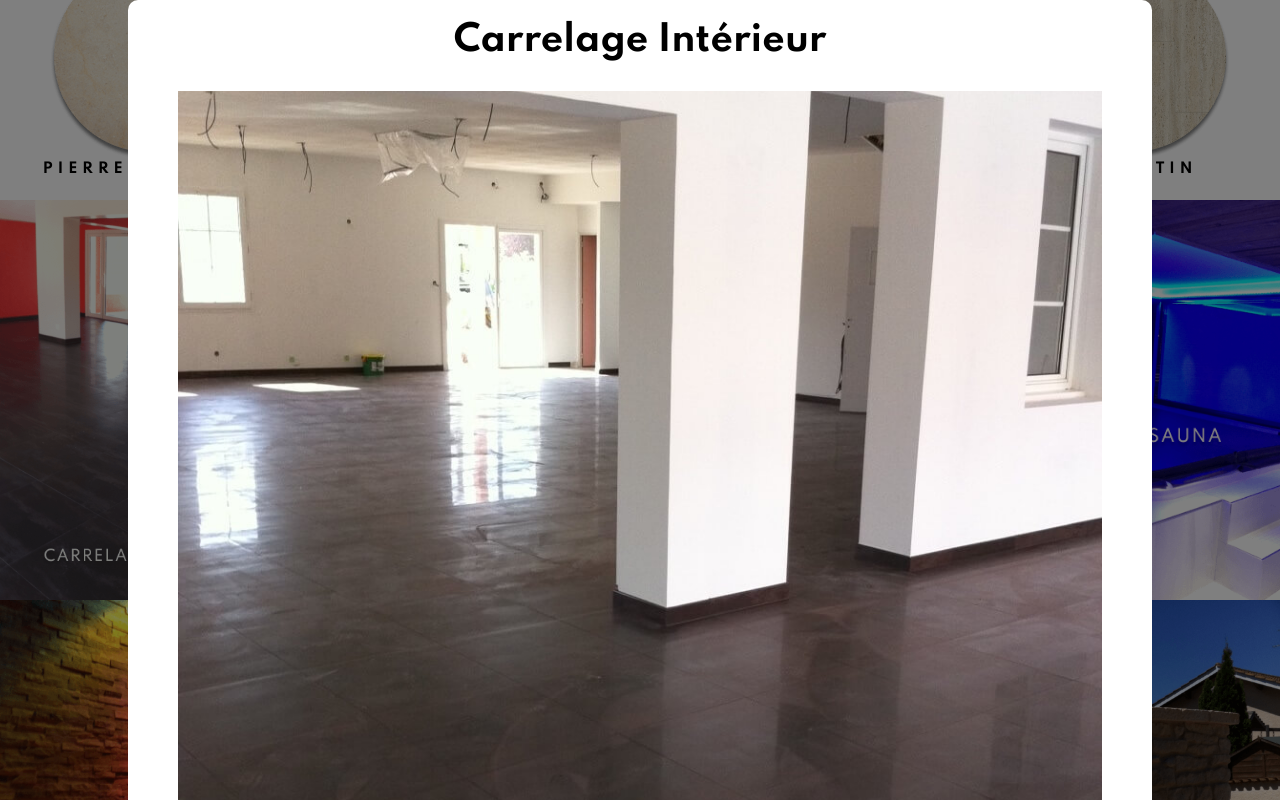
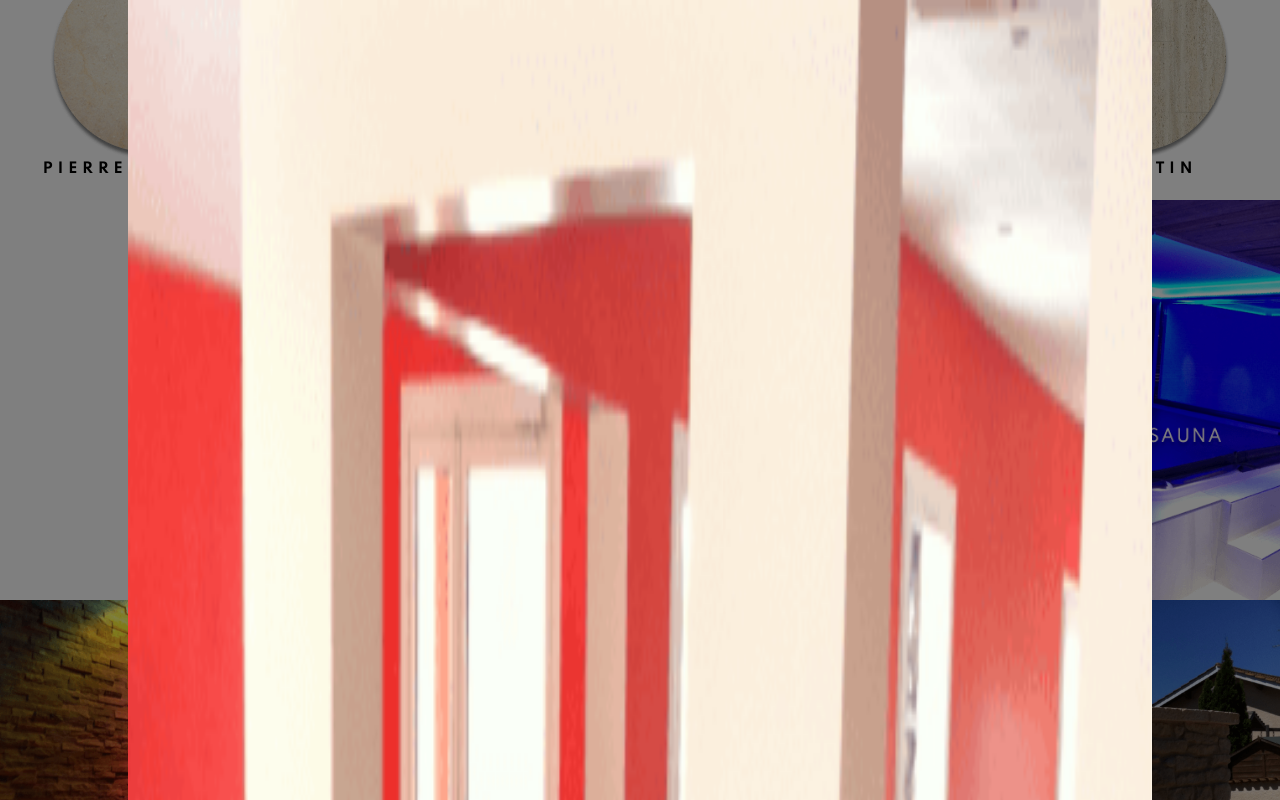
Before and after one commit to RayaneBengaoui/Tiler_website, a React (Create React App) app: page / in a window 1280 px wide. Both pictures are taken after a click on the element 160 px from the left and 1970 px from the top of the page. Shown: the part 1570-2370 px from the top of the page. Built offline with nearby package versions, Linux system fonts and the light colour scheme.

Commit message:
Setting up AnimateSharedLayout for gallery

```diff
--- a/src/components/items/GalleryDetails.js
+++ b/src/components/items/GalleryDetails.js
@@ -1,4 +1,5 @@
 import styled from "styled-components";
+import { motion } from "framer-motion";
 
 const GalleryDetails = ({
   workDetails,
@@ -19,20 +20,18 @@ const GalleryDetails = ({
     }
   };
   return (
-    <>
     <CardShadow className="shadow" onClick={exitDetailHandler}>
-        <GalleryDetailsStyled>
+      <GalleryDetailsStyled layoutId={titleDetails}>
         <h1>{titleDetails}</h1>
         {imagesDetails.map((image) => (
           <img src={image} alt="gallery details"></img>
         ))}
       </GalleryDetailsStyled>
     </CardShadow>
-    </>
   );
 };
 
-const CardShadow = styled.div`
+const CardShadow = styled(motion.div)`
   width: 100%;
   min-height: 100vh;
   background: rgba(0, 0, 0, 0.5);
@@ -43,13 +42,14 @@ const CardShadow = styled.div`
   text-align: center;
 `;
 
-const GalleryDetailsStyled = styled.div`
+const GalleryDetailsStyled = styled(motion.div)`
   position: absolute;
   width: 80%;
   left: 10%;
   background-color: white;
   border-radius: 1rem;
   padding: 2rem 5rem;
+  z-index: 10;
 
   img {
     width: 100%;
--- a/src/components/items/GallerySection.js
+++ b/src/components/items/GallerySection.js
@@ -1,4 +1,5 @@
 import styled from "styled-components";
+import { motion, AnimatePresence, AnimateSharedLayout } from "framer-motion";
 
 const GallerySection = ({
   image,
@@ -19,6 +20,7 @@ const GallerySection = ({
   };
   return (
     <GallerySectionStyled
+      layoutId={title}
       onClick={galleryDetailsHandler}
       image={image}
       grid_row={grid_row}
@@ -27,7 +29,7 @@ const GallerySection = ({
   );
 };
 
-const GallerySectionStyled = styled.div`
+const GallerySectionStyled = styled(motion.div)`
   background-size: cover;
   background-repeat: no-repeat;
   background-image: url("${(props) => props.image}");
--- a/src/components/sections/WorkSection.js
+++ b/src/components/sections/WorkSection.js
@@ -1,5 +1,7 @@
 import React from "react";
+//Styled Components
 import styled from "styled-components";
+//Framer Motion
 
 //Components
 import GallerySection from "../items/GallerySection";
--- a/src/pages/Home.js
+++ b/src/pages/Home.js
@@ -1,4 +1,6 @@
 import React, { useState } from "react";
+
+import styled from "styled-components";
 
 //Components
 import AboutSection from "../components/sections/AboutSection";
@@ -7,12 +9,18 @@ import WorkSection from "../components/sections/WorkSection";
 import ContactSection from "../components/sections/ContactSection";
 import GalleryDetails from "../components/items/GalleryDetails";
 
+import { motion, AnimatePresence, AnimateSharedLayout } from "framer-motion";
+
 const Home = () => {
   const [workDetails, setWorkDetails] = useState(false);
   const [imagesDetails, setImagesDetails] = useState([]);
   const [titleDetails, setTitleDetails] = useState("");
   return (
-    <div className="Home">
+    <HomeStyled>
+      <AboutSection />
+      <MaterialsSection />
+      <AnimateSharedLayout type="crossfade">
+        <AnimatePresence>
           {workDetails && (
             <GalleryDetails
               workDetails={workDetails}
@@ -23,8 +31,7 @@ const Home = () => {
               setTitleDetails={setTitleDetails}
             />
           )}
-      <AboutSection />
-      <MaterialsSection />
+        </AnimatePresence>
         <WorkSection
           workDetails={workDetails}
           setWorkDetails={setWorkDetails}
@@ -32,8 +39,11 @@ const Home = () => {
           setTitleDetails={setTitleDetails}
         />
         <ContactSection />
-    </div>
+      </AnimateSharedLayout>
+    </HomeStyled>
   );
 };
 
+const HomeStyled = styled(motion.div)``;
+
 export default Home;
```
Also changed, not shown: 1 other file (tests, documents, lock files or other folders). Lines whose indentation alone changed are shown as unchanged.
